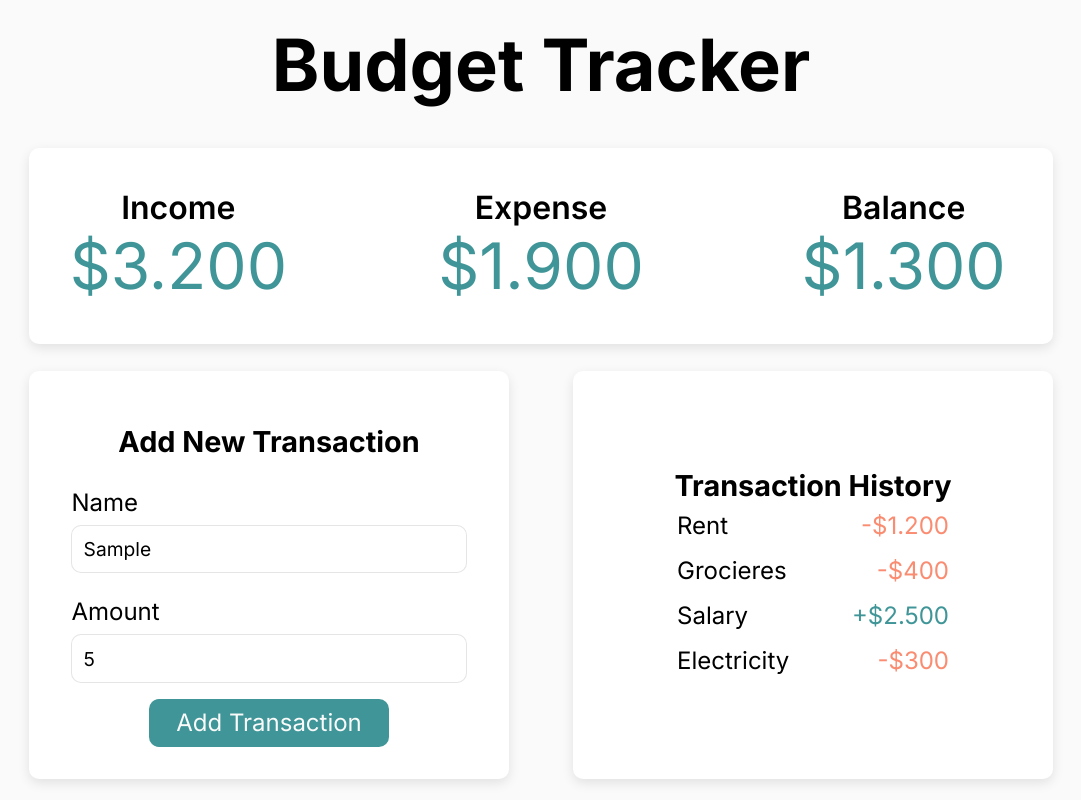
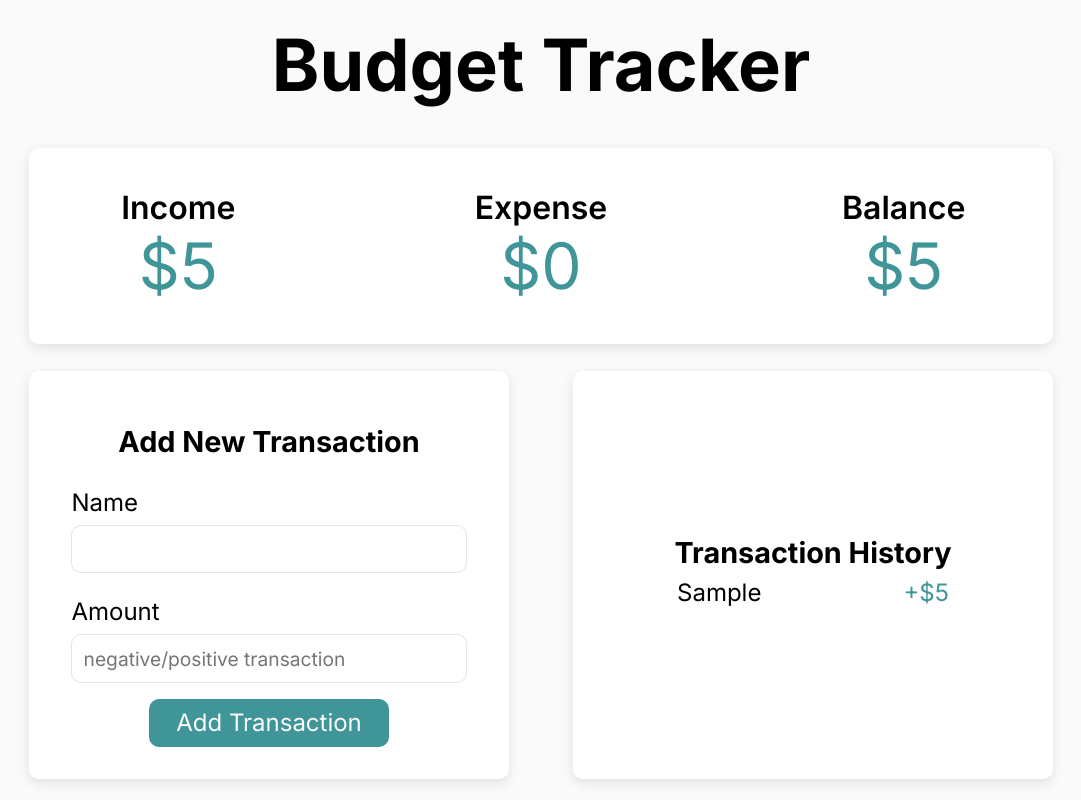
Before and after one commit to KubusLubiPlacki/budget-Tracker-App, a plain HTML site: page index.html in a window 1280 px wide. Both pictures are taken after typing "Sample", "5" into the empty fields and a click on the button "Add Transaction". Shown: the whole page, without its empty margins (99-1180 px from the left). Drawn offline with Linux system fonts and the light colour scheme.

Commit message:
Added script and reseted data html

```diff
--- a/index.html
+++ b/index.html
@@ -13,15 +13,15 @@
         <div class="budget-container">
             <div class="option">
                 <p>Income</p>
-                <span>$3.200</span>
+                <span class="income">$0</span>
             </div>
             <div class="option">
                 <p>Expense</p>
-                <span>$1.900</span>
+                <span>$0</span>
             </div>
             <div class="option">
                 <p>Balance</p>
-                <span>$1.300</span>
+                <span class="balance">$0</span>
             </div>
         </div>
         <div class="data-info-graph">
@@ -39,25 +39,11 @@
             <div class="transaction-history">
                 <h3>Transaction History</h3>
                 <div class="transaction-history-list">
-                    <div class="element">
-                        <p class="element-name">Rent</p>
-                        <p class="element-price-minus">-$1.200</p>
-                    </div>
-                    <div class="element">
-                        <p class="element-name">Grocieres</p>
-                        <p class="element-price-minus">-$400</p>
-                    </div>
-                     <div class="element">
-                        <p class="element-name">Salary</p>
-                        <p class="element-price-plus">+$2.500</p>
-                    </div>
-                     <div class="element">
-                        <p class="element-name">Electricity</p>
-                        <p class="element-price-minus">-$300</p>
-                    </div>
+
                 </div>
             </div>
         </div>
     </div>
+    <script src="script.js"></script>
 </body>
 </html>
--- a/script.js
+++ b/script.js
@@ -0,0 +1,43 @@
+const nameTransaction=document.getElementById("name-transaction");
+const amount=document.getElementById("amount");
+const btn=document.querySelector("button");
+
+let price=0
+
+function updateData(number){
+    price+=Number(number);
+    document.querySelector(".balance").textContent=`$${price}`;
+    document.querySelector(".income").textContent=`$${price}`;
+    // repair income (it shouldnt remove money from it)
+}
+
+function createExpense(name,price){
+    let content=document.createElement("div");
+    content.classList.add("element");
+
+    let nameExpense=document.createElement("p");
+    let priceExpense=document.createElement("p");
+    if(price[0]=="-"){
+        priceExpense.classList.add("element-price-minus");
+        priceExpense.innerHTML=`$${price}`;
+    }
+    else{
+        priceExpense.classList.add("element-price-plus");
+        priceExpense.innerHTML=`+$${price}`;
+    }
+    // repair sequence of characters(should be for example -$1200, now its $-1200)
+
+    nameExpense.innerText=name;
+
+    nameExpense.classList.add("element-name");
+
+    content.append(nameExpense,priceExpense);
+    document.querySelector(".transaction-history-list").append(content);
+}
+
+btn.addEventListener("click",()=>{
+    updateData(amount.value);
+    createExpense(nameTransaction.value,amount.value);
+    amount.value="";
+    nameTransaction.value=""
+})
```
